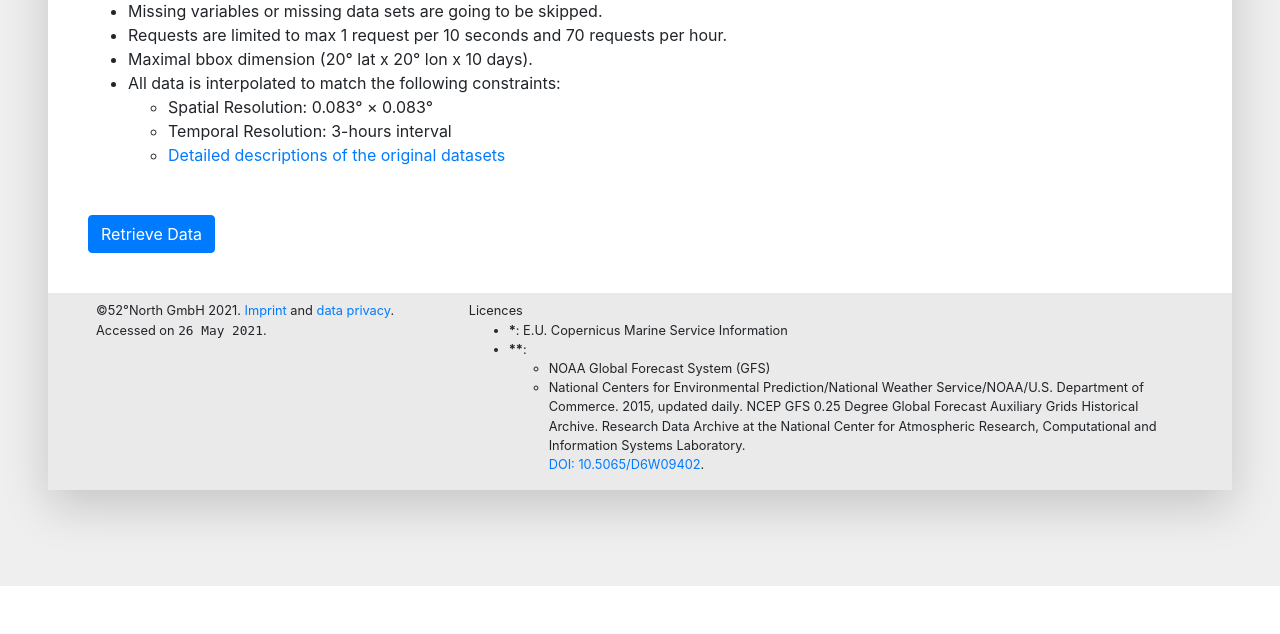
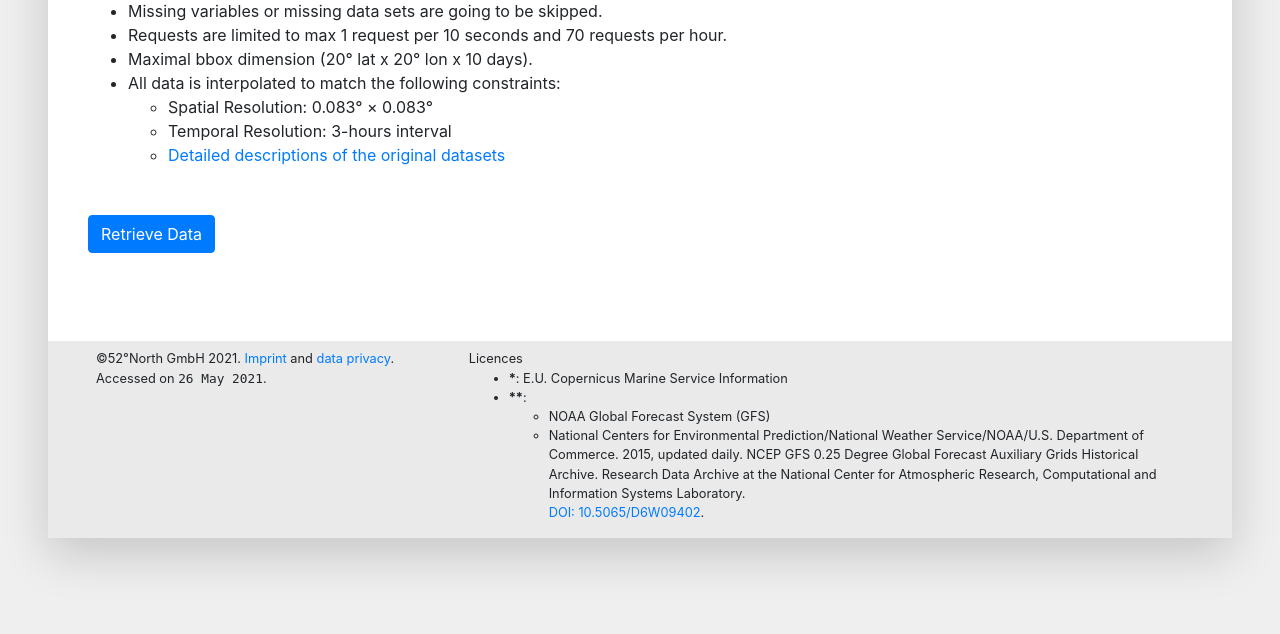
Before and after one commit to 52North/MariDataHarvest, a Flask app: page /EnvDataAPI/ in a window 1280 px wide. Shown: the part 1405-2039 px from the top of the page. Before the commit the page ends 1991 px from the top, so only its background shows below. Run offline with Flask 2, Linux system fonts and the light colour scheme; parts of the project's set-up code (start-up, migrations or seed data) failed here and were passed over.

Commit message:
fix small window styling

```diff
--- a/EnvDataServer/static/css/styles.css
+++ b/EnvDataServer/static/css/styles.css
@@ -71,7 +71,7 @@ div.mdash {
     background-color: #c3c3c36b;
     position: fixed;
     z-index: 4;
-
+    top: 0;
 }
 
 #spinnerPanel > div > div > div {
--- a/EnvDataServer/templates/base.html
+++ b/EnvDataServer/templates/base.html
@@ -12,17 +12,18 @@
     {% endblock %}
 </head>
 <body id="body" class="m-auto pt-5 pl-0 pb-5 pr-0" >
-<div id="content-wrapper" class="shadow-lg m-5 rounded">
-    <div id="spinnerPanel" class="w-100 h-100" hidden>
+<div id="spinnerPanel" class="w-100 h-100" hidden>
         <div class="container w-25 h-100">
             <div class="row justify-content-center h-100">
                 <div class="col-auto vcenter">
-                    <div class="spinner-border mr-4" role="status"></div>
+                    <div class="spinner-border mr-4" role="status" style="display: table;"></div>
                     <div id="spinner-message">This may take a few minutes...</div>
                 </div>
             </div>
         </div>
     </div>
+<div id="content-wrapper" class="shadow-lg m-5 rounded">
+
     <div id="header" class="text-center p-5">
        {% block header %}
     <div class="row no-gutters">
--- a/EnvDataServer/templates/index.html
+++ b/EnvDataServer/templates/index.html
@@ -3,7 +3,7 @@
 {{ super() }} {% endblock %}
 
 {% block content %}
-<div class="row justify-content-center no-gutters pt-2">
+<div class="row justify-content-center no-gutters pt-2 pb-5">
     <form method="get" enctype="multipart/form-data" action="/EnvDataAPI/request_env_data" id="submitForm">
         <!--
             TIMESTAMP
```
